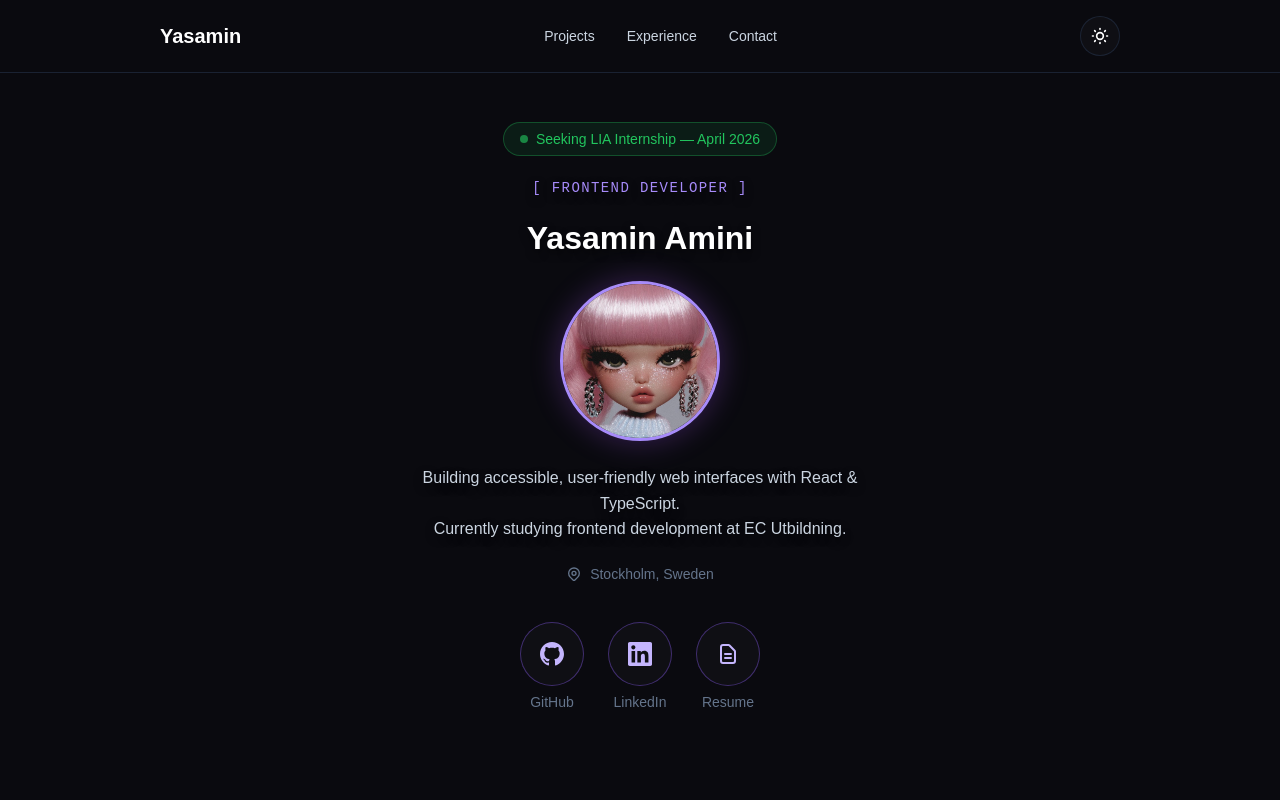
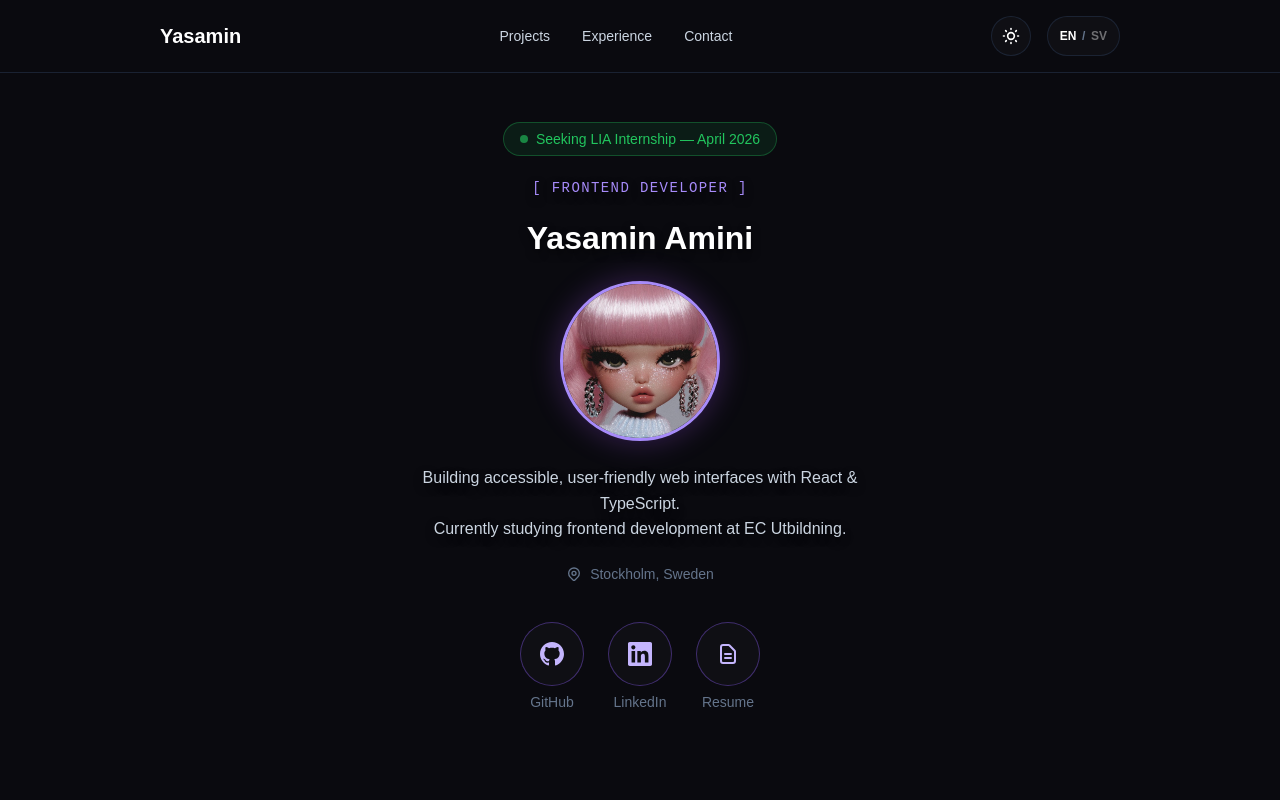
Before and after one commit to yas-amini/main-web, a Next.js app in the folder main/: page / in a window 1280 px wide. Shown: the top 800 px of the page. Built offline with nearby package versions, Linux system fonts and the light colour scheme; a web font is replaced by a local one.

Commit message:
feat: Integrate LanguageToggle into Navigation and use LanguageContext

```diff
--- a/main/app/components/LanguageToggle.tsx
+++ b/main/app/components/LanguageToggle.tsx
@@ -1,15 +1,11 @@
 "use client";
 
-import { useState, useEffect } from "react";
 import styled from "@emotion/styled";
+import { useLanguage } from "../context/LanguageContext";
 
 const ToggleButton = styled.button`
-  position: fixed;
-  top: 1.5rem;
-  right: 6rem;
-  z-index: 100;
-  height: 3rem;
-  padding: 0 1rem;
+  height: 2.5rem;
+  padding: 0 0.75rem;
   border-radius: 9999px;
   border: 1px solid var(--border-color);
   background: var(--bg-secondary);
@@ -17,16 +13,15 @@ const ToggleButton = styled.button`
   display: flex;
   align-items: center;
   justify-content: center;
-  gap: 0.5rem;
+  gap: 0.35rem;
   transition: all 0.3s ease;
-  font-size: 0.875rem;
+  font-size: 0.75rem;
   font-weight: 600;
   color: var(--text-primary);
   font-family: inherit;
 
   &:hover {
     border-color: var(--accent);
-    transform: scale(1.05);
   }
 
   &:focus {
@@ -45,27 +40,8 @@ const Separator = styled.span`
 `;
 
 export default function LanguageToggle() {
-  const [language, setLanguage] = useState<"en" | "sv">("en");
-
-  // Load saved language on mount
-  useEffect(() => {
-    const saved = localStorage.getItem("language") as "en" | "sv";
-    if (saved === "en" || saved === "sv") {
-      setLanguage(saved);
-    }
-  }, []);
-
-  // Save language when it changes
-  useEffect(() => {
-    localStorage.setItem("language", language);
-    window.dispatchEvent(
-      new CustomEvent("languageChange", { detail: language }),
-    );
-  }, [language]);
-
-  const toggleLanguage = () => {
-    setLanguage((prev) => (prev === "en" ? "sv" : "en"));
-  };
+  // Now using the shared context instead of local state
+  const { language, toggleLanguage } = useLanguage();
 
   return (
     <ToggleButton
--- a/main/app/components/Navigation.tsx
+++ b/main/app/components/Navigation.tsx
@@ -3,6 +3,7 @@
 import styled from "@emotion/styled";
 import { useState } from "react";
 import { useTheme } from "../context/ThemeContext";
+import LanguageToggle from "./LanguageToggle";
 
 const Nav = styled.nav`
   position: fixed;
@@ -190,6 +191,8 @@ export default function Navigation() {
             )}
           </ThemeButton>
 
+          <LanguageToggle />
+
           <MenuButton
             onClick={() => setIsMenuOpen(!isMenuOpen)}
             aria-label="Toggle menu"
--- a/main/app/page.tsx
+++ b/main/app/page.tsx
@@ -6,7 +6,6 @@ import Hero from "./hero/Hero";
 import Projects from "./sections/Projects";
 import Timeline from "./timeline/Timeline";
 import Contact from "./sections/Contact";
-import LanguageToggle from "./components/LanguageToggle";
 
 const Container = styled.div`
   position: relative;
@@ -19,7 +18,6 @@ const Container = styled.div`
 export default function Page() {
   return (
     <Container>
-      <LanguageToggle />
       <Navigation />
       <Hero />
       <Projects />
```
